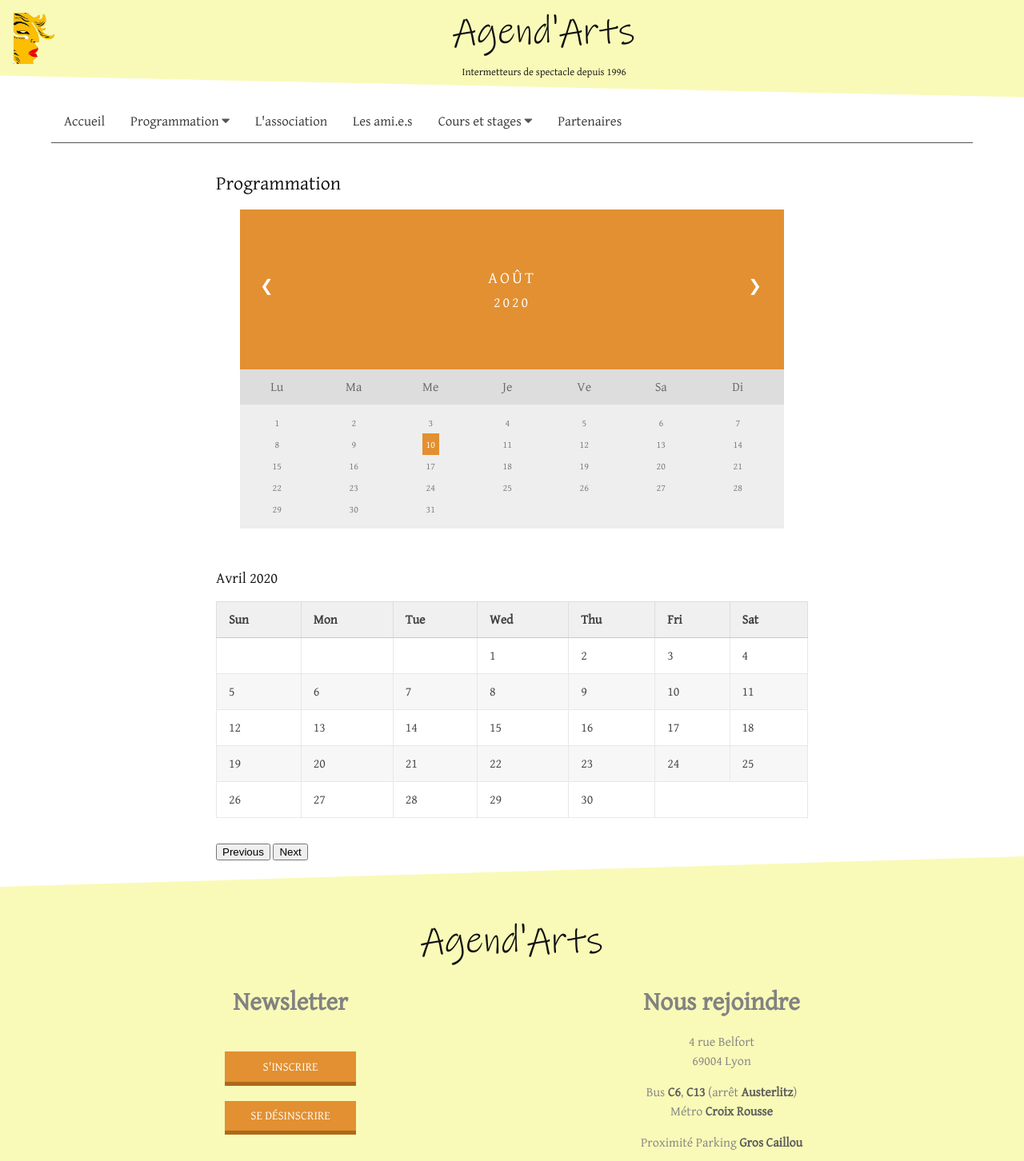
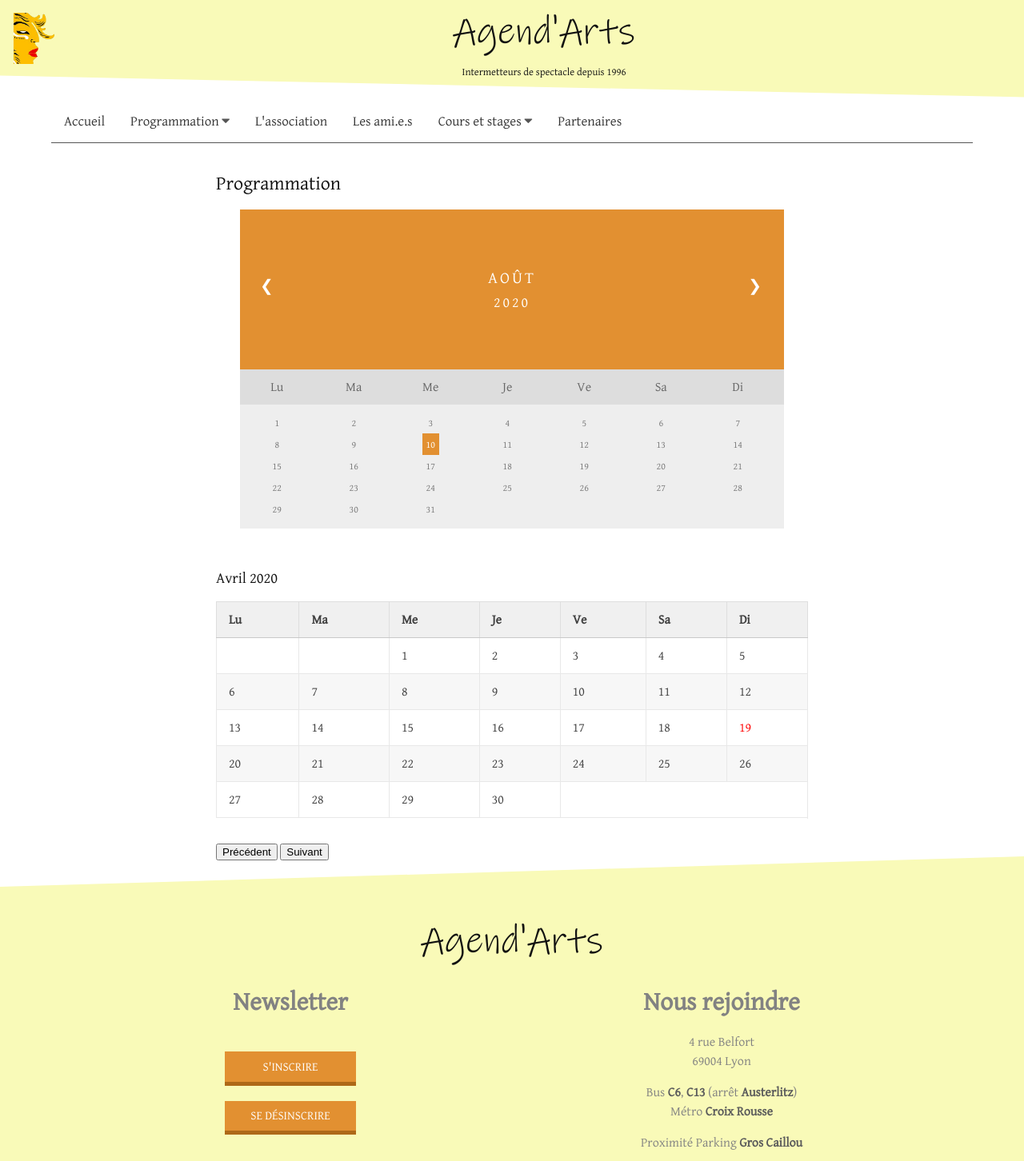
Before and after one commit to SeedAction/seedaction.github.io, a Jekyll site: the page built from programmation.html, in a window 1280 px wide, cut to the strip 0-1452 px from the top of the page. Shown: the whole strip at 80% size. Built offline with Jekyll 4.4.1, drawn with Linux system fonts in a browser that asks for light colours.

Commit message:
Messing with calendar ; fr markup translation

```diff
--- a/_includes/calendar.html
+++ b/_includes/calendar.html
@@ -63,13 +63,13 @@
   <table id="calendar">
       <thead>
         <tr>
-            <th>Sun</th>
-            <th>Mon</th>
-            <th>Tue</th>
-            <th>Wed</th>
-            <th>Thu</th>
-            <th>Fri</th>
-            <th>Sat</th>
+            <th>Lu</th>
+            <th>Ma</th>
+            <th>Me</th>
+            <th>Je</th>
+            <th>Ve</th>
+            <th>Sa</th>
+            <th>Di</th>
         </tr>
       </thead>
 
@@ -79,8 +79,8 @@
   </table>
 
   <div>
-      <button class="btn btn-outline-primary col-sm-6" id="previous" onclick="previous()">Previous</button>
-      <button class="btn btn-outline-primary col-sm-6" id="next" onclick="next()">Next</button>
+      <button class="btn btn-outline-primary col-sm-6" id="previous" onclick="previous()">Précédent</button>
+      <button class="btn btn-outline-primary col-sm-6" id="next" onclick="next()">Suivant</button>
   </div>
 </div>
 
@@ -171,3 +167,11 @@
   }
 
 </script>
+
+<style>
+
+  .bg-info {
+    color: red;
+  }
+
+</style>
```
Also changed, not shown: other parts of _includes/calendar.html (+1 -5 lines).
